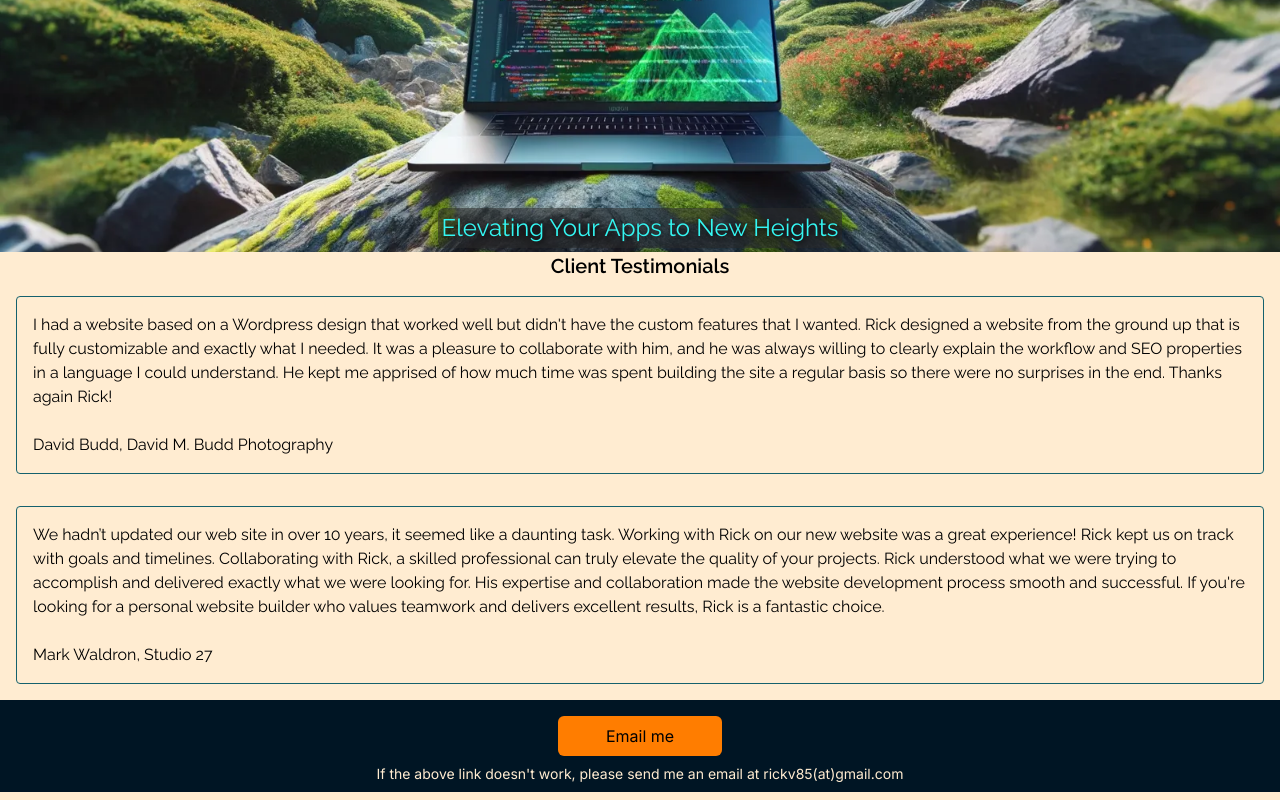
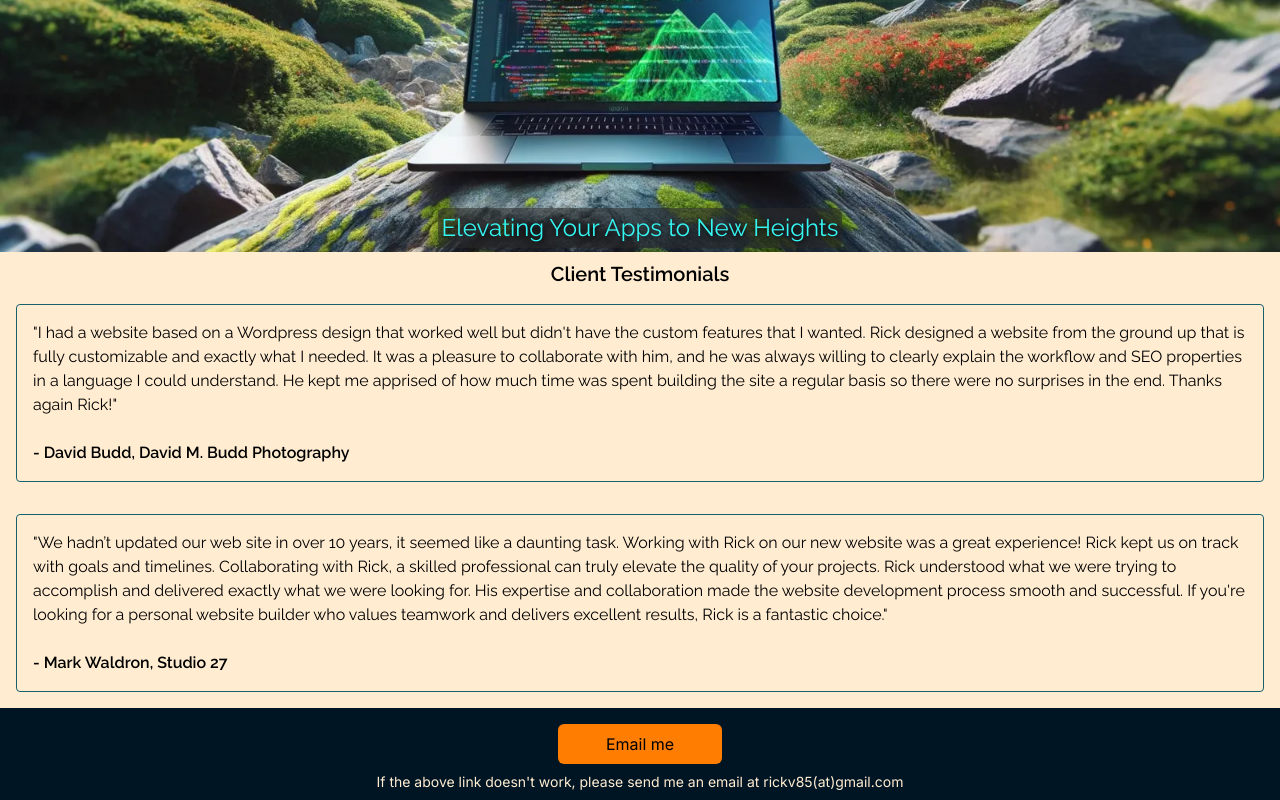
Before and after one commit to RickV85/rickvermeil.com_next, a Next.js app: page /freelance in a window 1280 px wide. Shown: the part 524-1324 px from the top of the page. Built offline with nearby package versions, Linux system fonts and the light colour scheme; a web font is replaced by a local one.

Commit message:
Rename misspelled directory, add margin to testimonial section

```diff
--- a/src/app/Components/Testemonials/Testimonials.tsx
+++ b/src/app/Components/Testimonials/Testimonials.tsx
@@ -20,10 +20,10 @@ export default function Testimonials() {
           id={`${data.name.split(" ")[1].toString().toLowerCase()}Testimonial`}
           className="mx-4 my-4 rounded border border-solid border-teal p-4"
         >
-          <p>{data.quote}</p>
+          <p>{`"${data.quote}"`}</p>
           <br/>
-          <p>
-            {data.name}, {data.company}
+          <p className="font-semibold">
+            - {data.name}, {data.company}
           </p>
         </article>
       );
--- a/src/app/freelance/page.tsx
+++ b/src/app/freelance/page.tsx
@@ -3,7 +3,7 @@
 import Footer from "../Components/Footer/Footer";
 import Nav from "../Components/Nav/Nav";
 import Image from "next/image";
-import Testimonials from "../Components/Testemonials/Testimonials";
+import Testimonials from "../Components/Testimonials/Testimonials";
 
 export default function Freelance() {
   return (
@@ -51,7 +51,7 @@ export default function Freelance() {
           </div>
         </section>
         <section id="testimonialsSection" className="h-fit w-screen flex flex-col items-center">
-          <h3 className="text-xl font-semibold">Client Testimonials</h3>
+          <h3 className="text-xl font-semibold mt-2">Client Testimonials</h3>
           <Testimonials />
         </section>
       </main>
```
